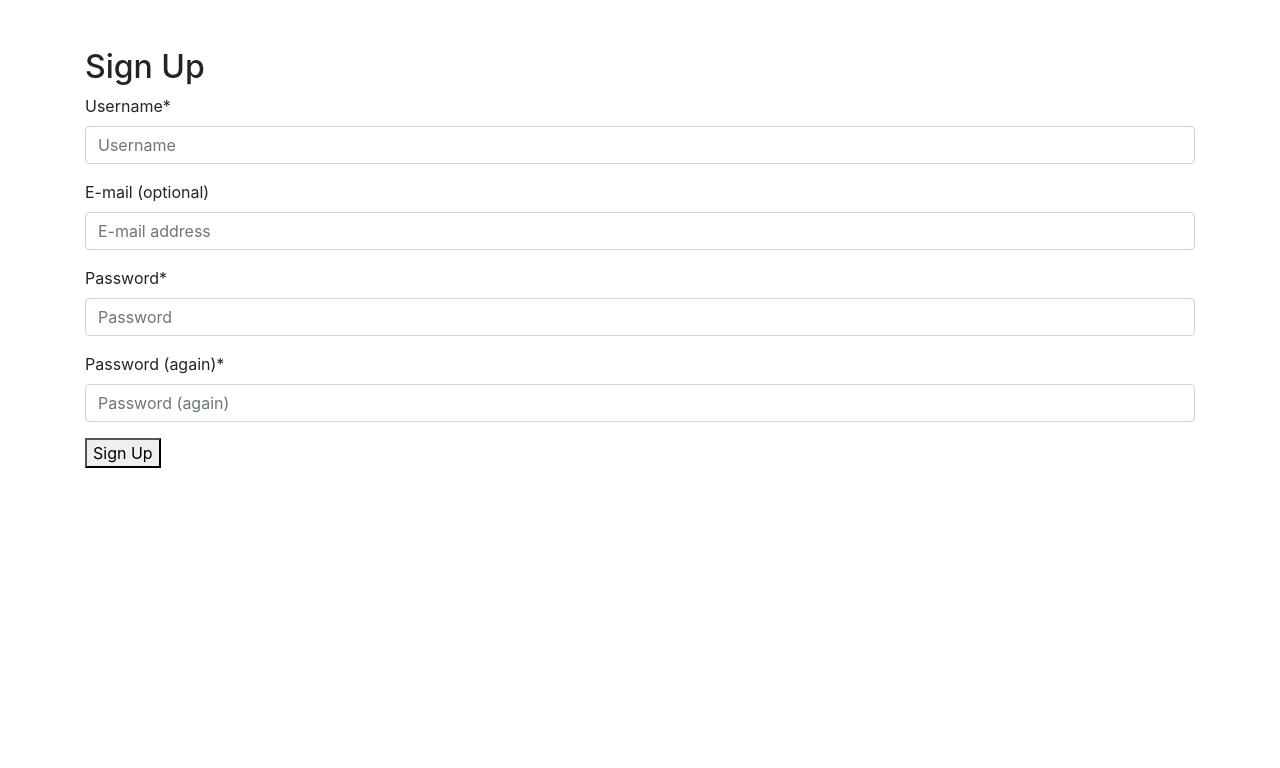
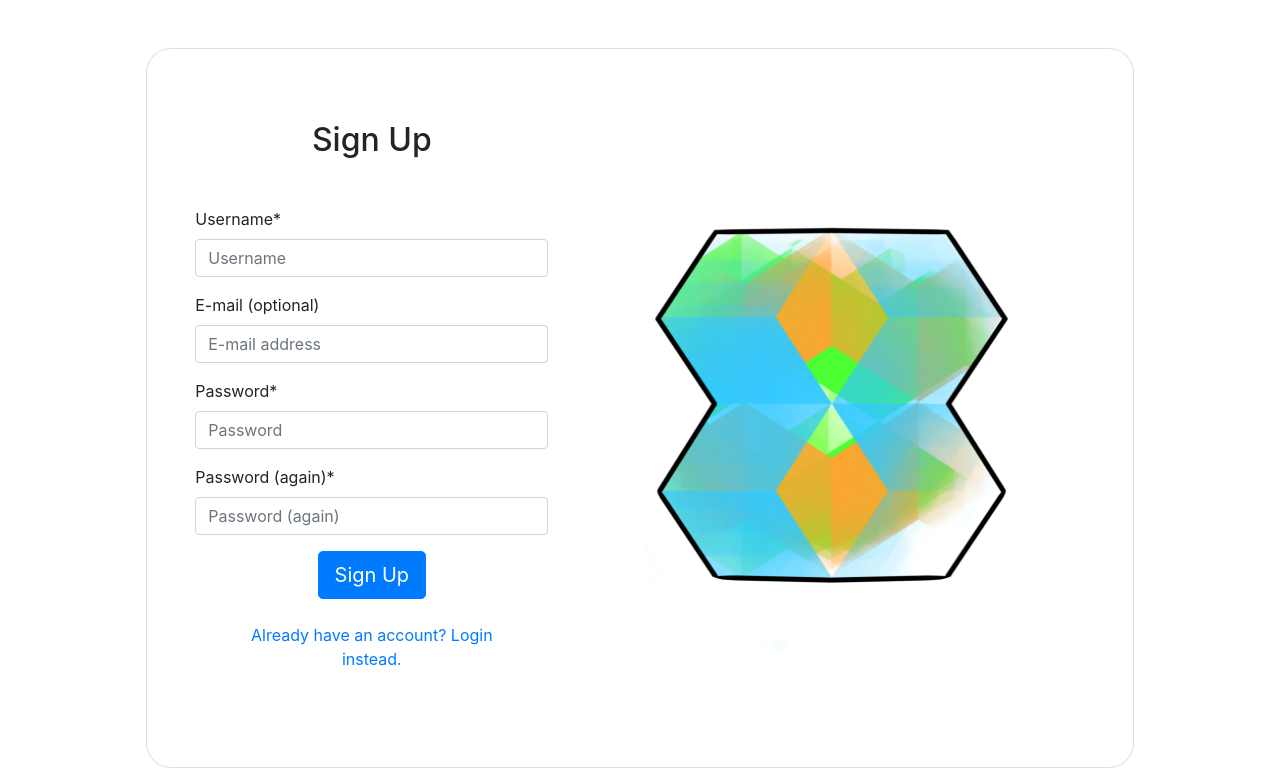
Before and after one commit to Chahat08/FitCode, a Django app: page /accounts/signup/ in a window 1280 px wide. Shown: the part 58-826 px from the top of the page. Before the commit the page ends 526 px from the top, so only its background shows below. Run offline with Django 3.2, Linux system fonts and the light colour scheme; parts of the project's set-up code (start-up, migrations or seed data) failed here and were passed over; some libraries are stand-ins or nearby versions.

Commit message:
signup page template changed too

```diff
--- a/templates/account/signup.html
+++ b/templates/account/signup.html
@@ -1,12 +1,45 @@
 {% extends '_base.html' %}
 {% load crispy_forms_tags %}
+{% load static %}
 
 {% block title %}Sign Up{% endblock title %}
+
 {% block content %}
-<h2>Sign Up</h2>
-<form method="post">
-    {% csrf_token %}
-    {{ form|crispy }}
-    <button type="submit">Sign Up</button>
-</form>
+
+<div class="container h-100">
+    <div class="row d-flex justify-content-center align-items-center h-100">
+        <div class="col-lg-12 col-xl-11">
+            <div class="card text-black" style="border-radius: 25px;">
+                <div class="card-body p-md-5">
+                    <div class="row justify-content-center">
+
+                        <div class="col-md-10 col-lg-6 col-xl-7 d-flex align-items-center order-1 order-lg-2">
+
+                            <img src="{% static 'img/logo.png' %}" class="img-fluid" alt="Sample image">
+
+                        </div>
+
+                        <div class="col-md-10 col-lg-6 col-xl-5 order-2 order-lg-1">
+
+                            <h2 class="text-center fw-bold mb-5 mx-1 mx-md-4 mt-4">Sign Up</h2>
+
+
+                            <form method="post">
+                                {% csrf_token %}
+                                {{ form|crispy }}
+                                <div class="d-flex justify-content-center mx-4 mb-3 mb-lg-4">
+                                    <button type="submit" class="btn btn-primary btn-lg">Sign Up</button>
+                                </div>
+
+                            </form>
+                            <p class="text-center fs-10 mb-5 mx-1 mx-md-4 mt-4"><a href="{% url 'account_login' %}">Already have an account? Login instead.</a></p>
+                        </div>
+
+                    </div>
+                </div>
+            </div>
+        </div>
+    </div>
+</div>
+
 {% endblock content %}
```
